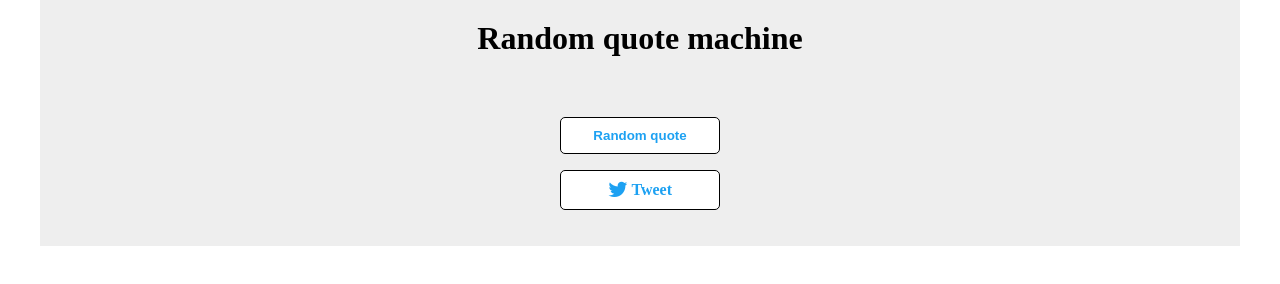
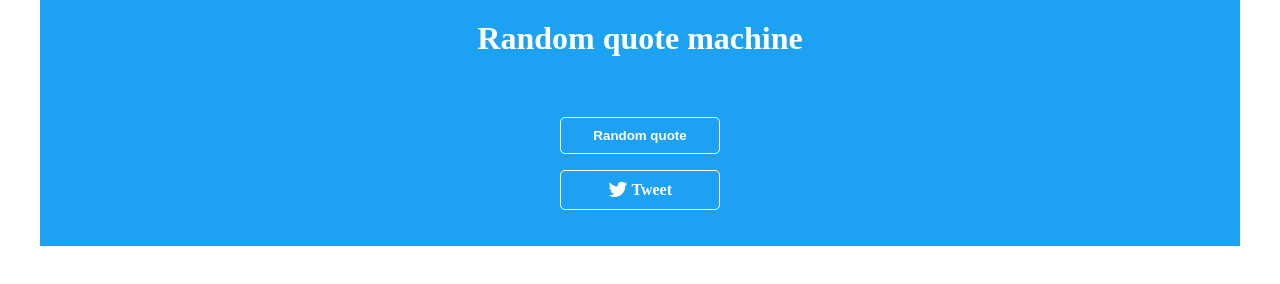
Before and after one commit to lukasz341/Project-12.5, a plain HTML site: page index.html in a window 1280 px wide. Drawn offline with nearby package versions, Linux system fonts and the light colour scheme; no server answers.

Commit message:
poprawa wyglądu

```diff
--- a/css/style.css
+++ b/css/style.css
@@ -5,12 +5,13 @@
 body {
 	margin:0;
 	padding: 0;
+	color: white;
 }
 main {
 	margin: 0 auto;
 	max-width: 1200px;
 	text-align: center;
-	background-color:#EEEEEE;
+	background-color:#1da1f2;
 	padding: 20px;
 }
 
@@ -34,9 +35,9 @@ h1 {
 
 button, a  {
 	cursor: pointer;
-	background-color: white;
-	color:#1da1f2;
-	border: 1px solid black;
+	background-color: #1da1f2;
+	color:white;
+	border: 1px solid white;
 	padding: 10px;
 	width: 160px;
 	display: inline-block;
@@ -49,14 +50,14 @@ button:active, button:focus {
 	outline: none;
 }
 a.tweet {
-	color: #1da1f2;
-	background-color: white;
-	border: 1px solid black;
+	color: white;
+	background-color:#1da1f2;
+	border: 1px solid white;
 }
 
 a.tweet:hover, button:hover {
-	color: white;
-	background-color: #1da1f2;
-	border: none;
+	color: #1da1f2;
+	background-color: white;
+	//border: none;
 	transition: 0.3s;
 }
```
